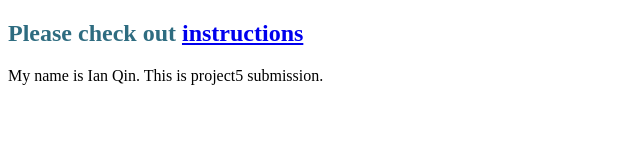
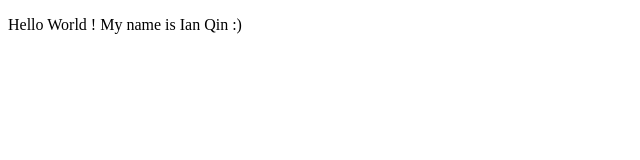
Before and after one commit to quincysting/CloudDevOps-CICD-Docker-MicroServices, a plain HTML site: page index.html in a window 1280 px wide. Shown: the whole page, without its empty margins (0-640 px from the left). Drawn offline with Linux system fonts and the light colour scheme.

Commit message:
Update index.html

```diff
--- a/index.html
+++ b/index.html
@@ -4,7 +4,6 @@
 	<title>Udacity DevOps Project5</title>
 </head>
 <body>
-        <h2 style="color: #2e6c80;">Please check out <a href="https://classroom.udacity.com/nanodegrees/nd9991/parts/7dc5a88d-9449-4c25-b76a-b64175eb3f40/modules/c75ad221-9a59-46b8-8911-c7610c42a2d3/lessons/b2bb0cc5-aa4d-48e2-aa47-8b5946e579b2/concepts/f2957ed1-2b4b-443e-a515-48d9798bf965">instructions</a></h2>
-        <p>My name is Ian Qin. This is project5 submission.</p>
+	<p>Hello World ! My name is Ian Qin :) </p>
 </body>
 </html>
```
